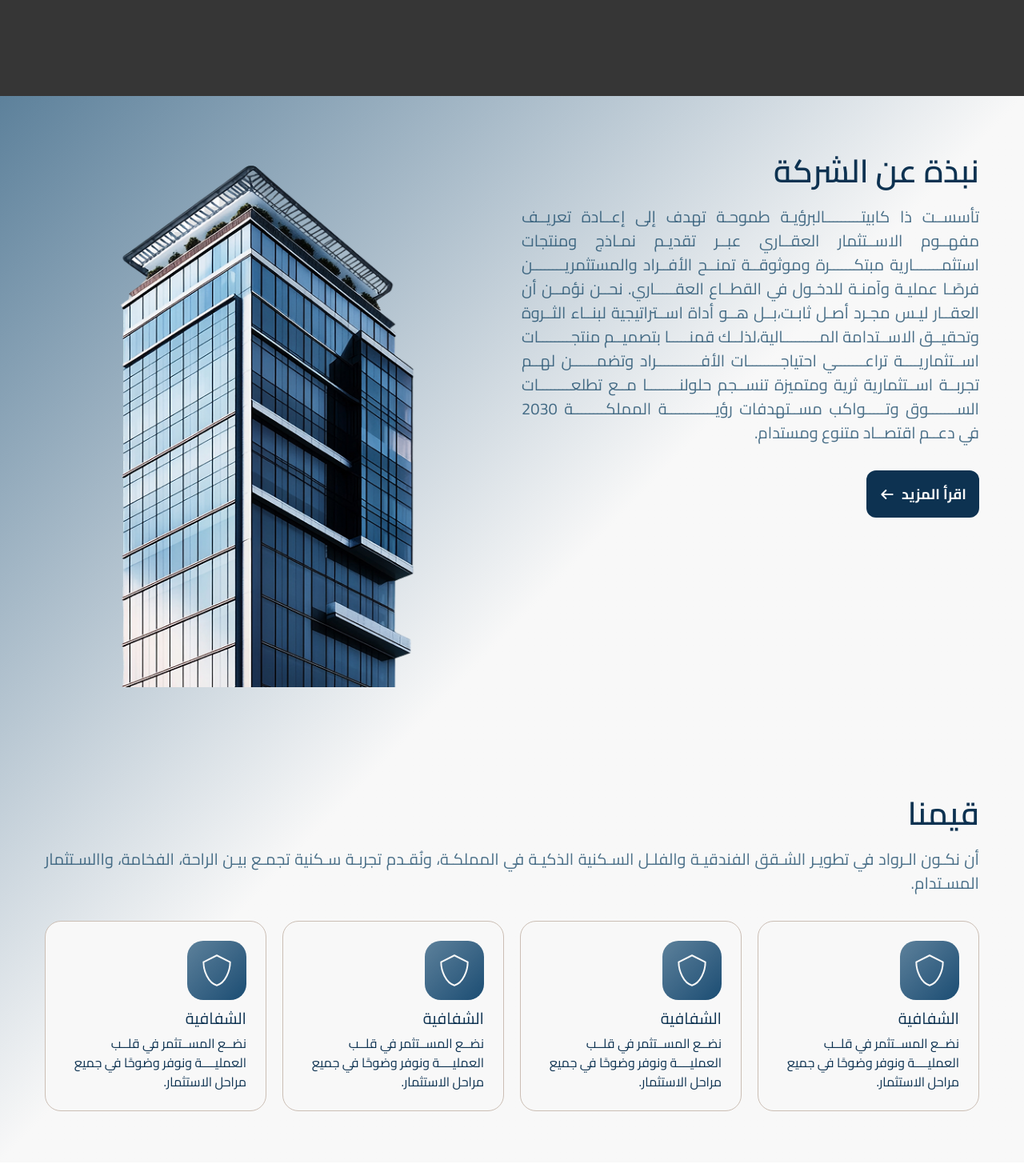
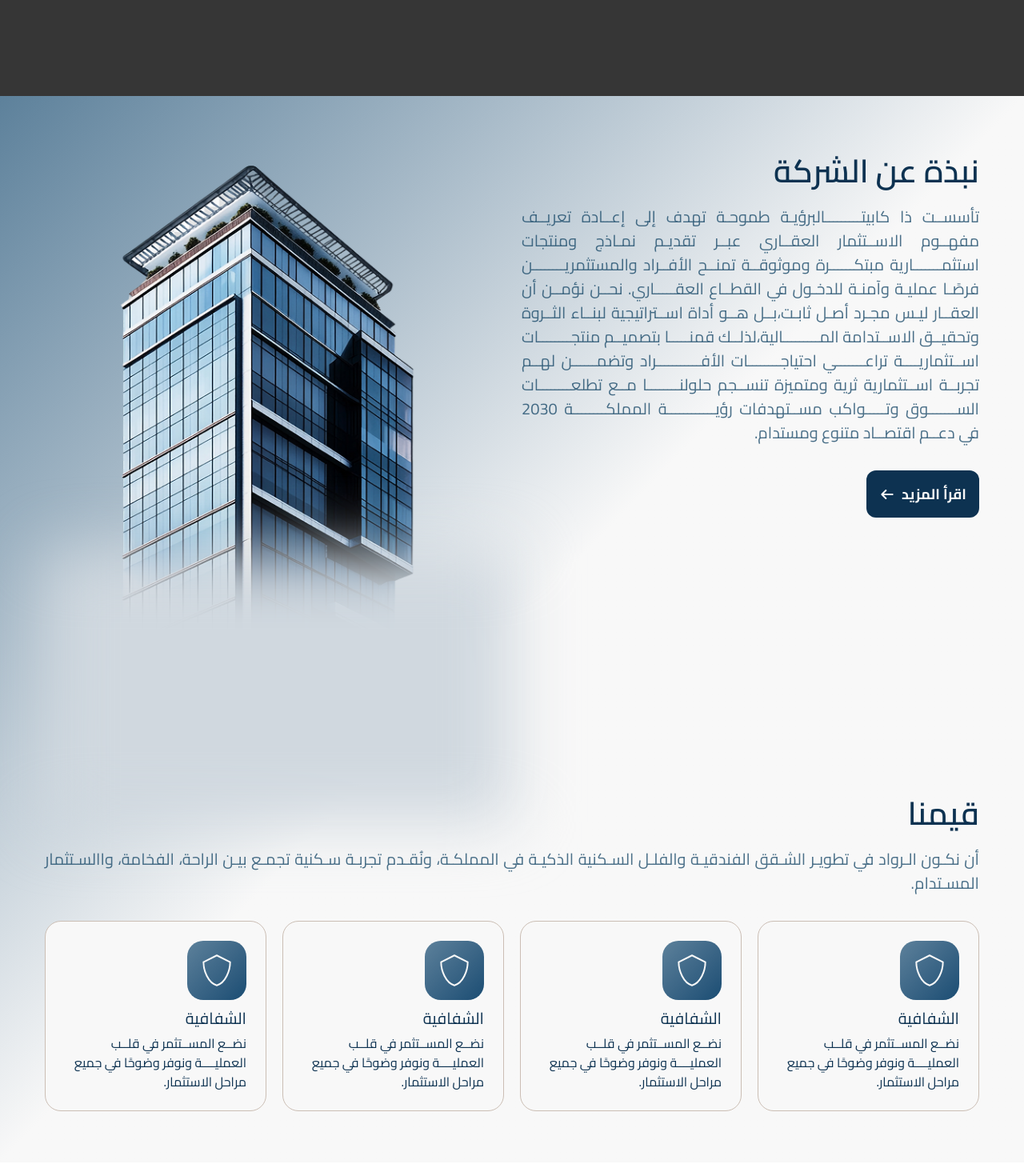
Before and after one commit to iabdwahab/thecapital-realestate, a Next.js app: page / in a window 1280 px wide. Shown: the part 680-2150 px from the top of the page at 80% size. Built offline with nearby package versions, Linux system fonts and the light colour scheme.

Commit message:
Adding Blur Effect on SummarySection.
SummarySection

```diff
--- a/components/home_page/summary_valeus_section/SummarySection.tsx
+++ b/components/home_page/summary_valeus_section/SummarySection.tsx
@@ -3,7 +3,7 @@ import Image from "next/image";
 
 export default function SummarySection() {
   return (
-    <div className="grid gap-6 lg:grid-cols-2">
+    <div className="relative grid gap-6 lg:grid-cols-2">
       <div>
         <SectionTitleDescription
           title="نبذة عن الشركة"
@@ -27,15 +27,17 @@ export default function SummarySection() {
         </button>
       </div>
 
-      <div className="flex justify-center">
+      <div className="flex justify-end">
         <Image
           src="/home_page/summary-hero.png"
           alt="Summary Values Image"
           width={600}
           height={700}
-          className="object-cover"
+          className="f-fit object-cover"
         />
       </div>
+
+      <span className="absolute bottom-0 left-0 h-1/2 w-full translate-y-2/3 bg-[#D0D8DF] blur-2xl lg:w-1/2 lg:translate-y-1/2"></span>
     </div>
   );
 }
--- a/components/home_page/summary_valeus_section/SummaryValuesSection.tsx
+++ b/components/home_page/summary_valeus_section/SummaryValuesSection.tsx
@@ -4,7 +4,7 @@ import ValuesSection from "./ValuesSection";
 
 export default function SummaryValuesSection() {
   return (
-    <section className="py-section-y-padding via-background to-background relative overflow-hidden bg-linear-to-br from-[#5D819B]">
+    <section className="py-section-y-padding via-background to-background overflow-hidden bg-linear-to-br from-[#5D819B]">
       <div className="container flex flex-col gap-32">
         <SummarySection />
         <OurValues />
--- a/components/our_values/Index.tsx
+++ b/components/our_values/Index.tsx
@@ -3,7 +3,7 @@ import ValueCard from "./ValueCard";
 
 export default function OurValues() {
   return (
-    <section>
+    <section className="z-10">
       <SectionTitleDescription
         title="قيمنا"
         description="أن نكـون الـرواد في تطويـر الشـقق الفندقيـة والفلـل السـكنية الذكيـة في المملكـة، ونُقـدم تجربـة سـكنية تجمـع بيـن الراحة، الفخامة، واالسـتثمار المسـتدام."
```
